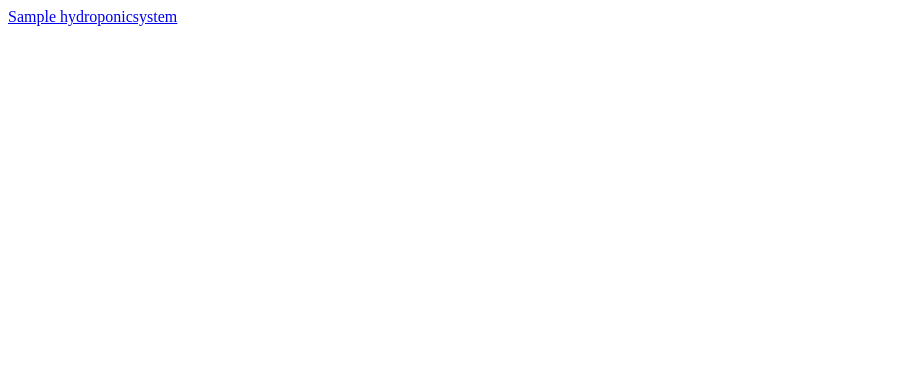
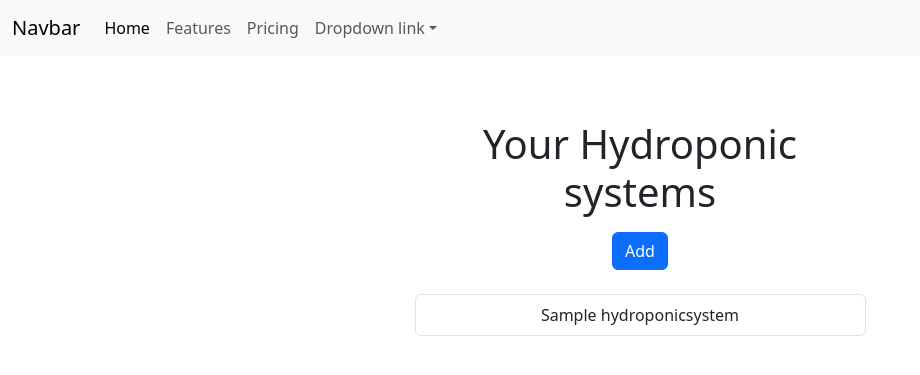
Before and after one commit to MatRos-sf/hydroponics, a Django app: page / in a window 1280 px wide. Before the commit the part shown is almost empty. Shown: the top 375 px of the page, without its empty margins (0-920 px from the left). Run offline with Django 5.2, Linux system fonts and the light colour scheme; a user stored in the database is signed in; tables that the repository leaves empty hold one stand-in row (values such as "Sample post").

Commit message:
update list layout

```diff
--- a/hydroponics_manager/templates/hydroponics_manager/list.html
+++ b/hydroponics_manager/templates/hydroponics_manager/list.html
@@ -1,12 +1,23 @@
-<!DOCTYPE html>
-<html lang="en">
-    <head>
-        <meta charset="UTF-8">
-        <title>Title</title>
-    </head>
-    <body>
-        {% for system in object_list %}
-            <a href="{% url 'hydroponic_system:detail' system.pk %}">{{ system.name }}</a>
-        {% endfor %}
-    </body>
-</html>
+{% extends "hydroponics_manager/base.html" %}
+{% block title %}Home{% endblock %}
+{% block content %}
+    <div class="row justify-content-center">
+        <div class="col-5 mt-5 mb-3">
+            <h1>Your Hydroponic systems</h1>
+            <a href="{% url 'hydroponic_system:create' %}"
+               class="btn btn-primary my-2">Add</a>
+        </div>
+    </div>
+    <div class="row justify-content-center">
+        <div class="col-5 ">
+            <div class="list-group">
+                {% for system in object_list %}
+                    <a href="{% url 'hydroponic_system:detail' system.pk %}"
+                       class="list-group-item list-group-item-action">{{ system.name }}</a>
+                {% empty %}
+                    <h3>You don't have any systems!</h3>
+                {% endfor %}
+            </div>
+        </div>
+    </div>
+{% endblock %}
```
